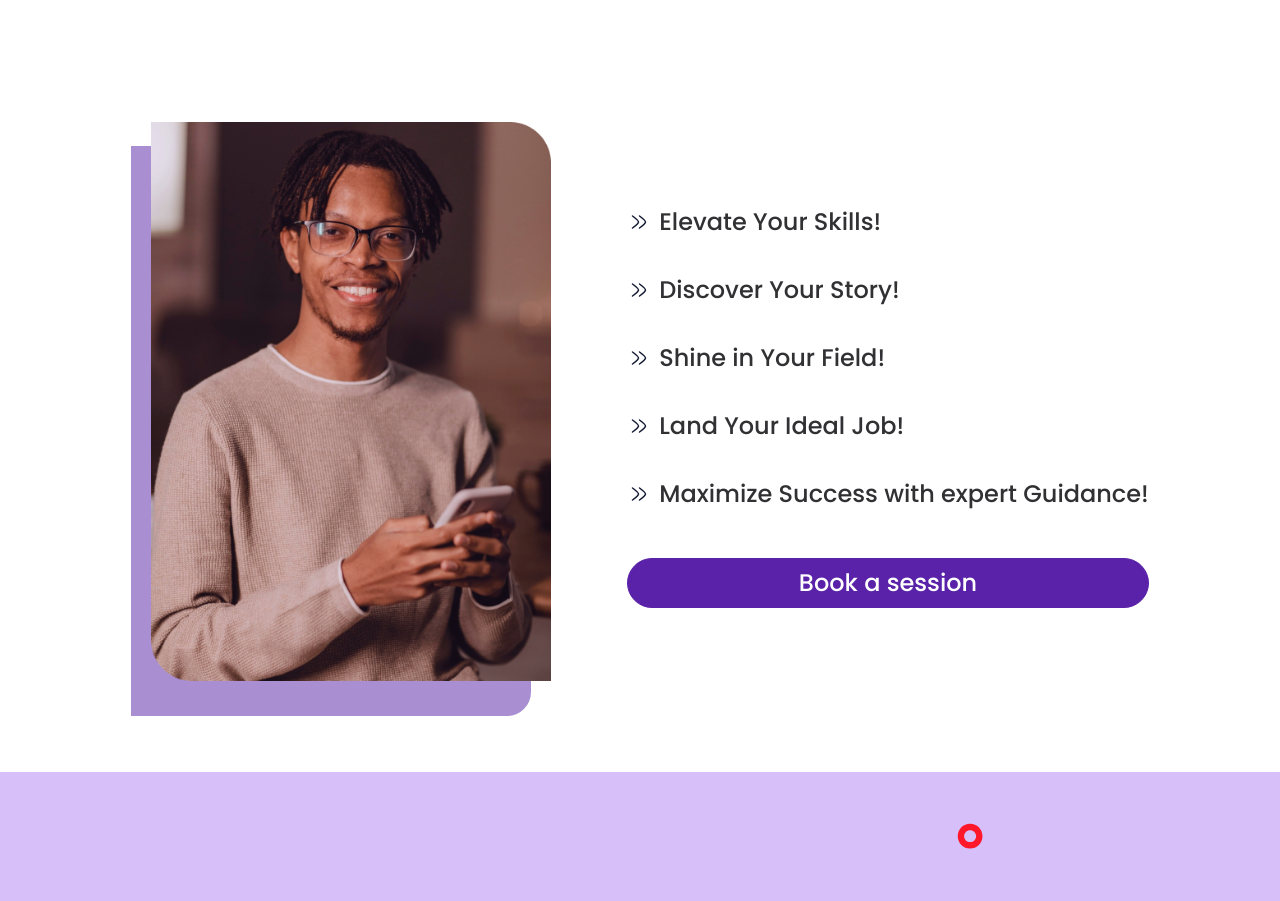
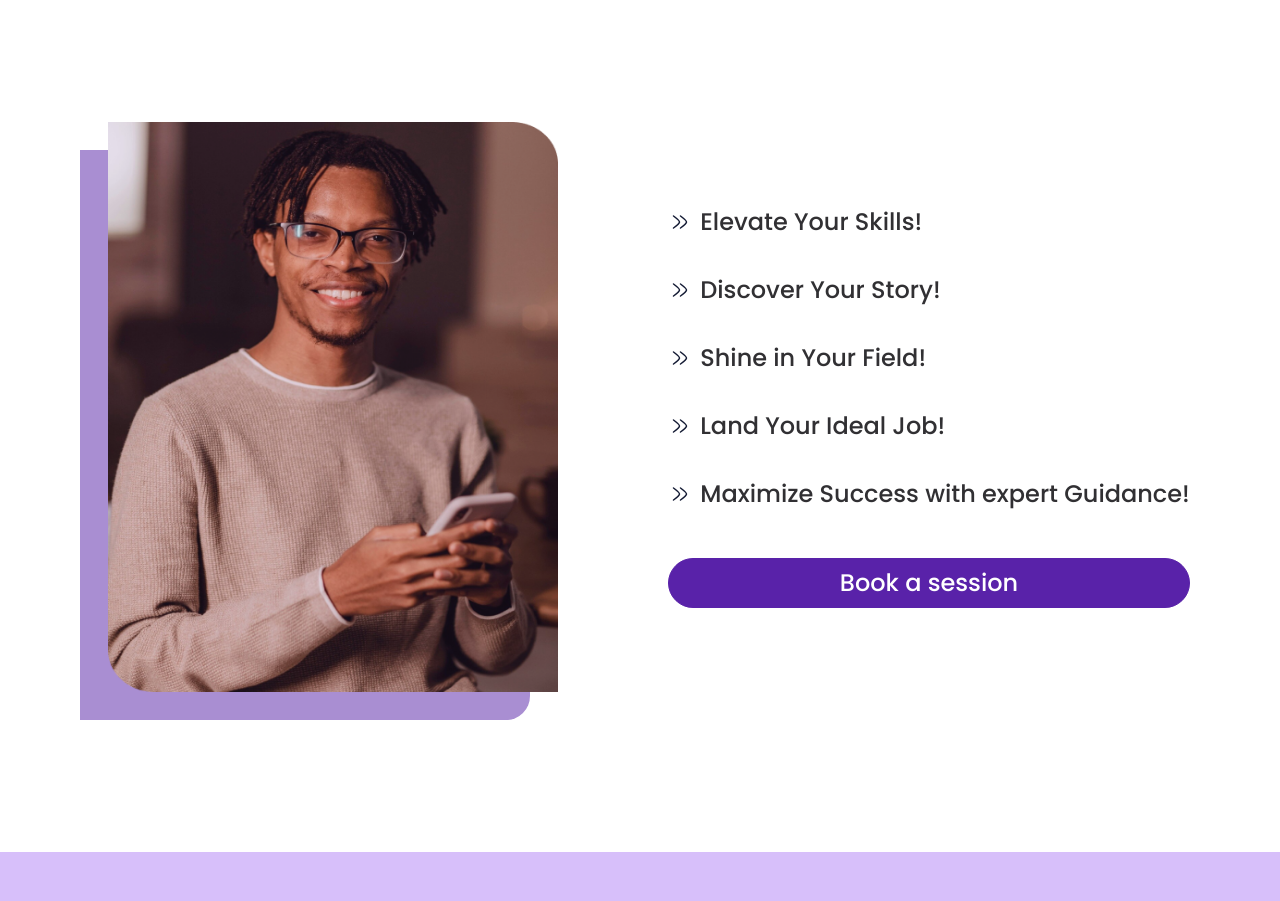
Before and after one commit to tosinxt/japatest, a Next.js app: page /talentAssessment in a window 1280 px wide. Shown: the part 1060-1961 px from the top of the page. Built offline with nearby package versions, Linux system fonts and the light colour scheme.

Commit message:
padding adjustments

```diff
--- a/app/(pages)/talentAssessment/page.js
+++ b/app/(pages)/talentAssessment/page.js
@@ -52,20 +52,21 @@ const TalentAssessment = () => {
             </span>
           </div>
         </div>
-        <div className="flex justify-center items-center gap-24 mt-32 w-full">
+        <div className="flex justify-center items-center gap-32 mt-32 mb-20 w-full">
           <div className="w-fit relative">
             <div className="relative">
               <Image
                 src={"/talent2.png"}
                 alt=""
-                height={500}
-                width={400}
-                className="absolute z-[10] left-5 top-0"
+                height={9999}
+                width={9999}
+                style={{height: "100%", width: "487px"}}
+                className="absolute z-[10] left-7 top-0"
               />
-              <div className="h-[570px] w-[400px] bg-[#a98ed2] rounded-r-3xl relative top-6"></div>
+              <div className="h-[570px] w-[450px] bg-[#a98ed2] rounded-r-3xl relative top-7"></div>
             </div>
           </div>
-          <div className="flex flex-col gap-9 font-medium text-2xl w-fit">
+          <div className="flex flex-col gap-9 font-medium text-2xl w-fit p-[10px]">
             <div className="flex items-center gap-2 flex-1">
               <Image src={"/arrow-double.svg"} alt="" height={24} width={24} />
               <span className="">Elevate Your Skills!</span>
```
